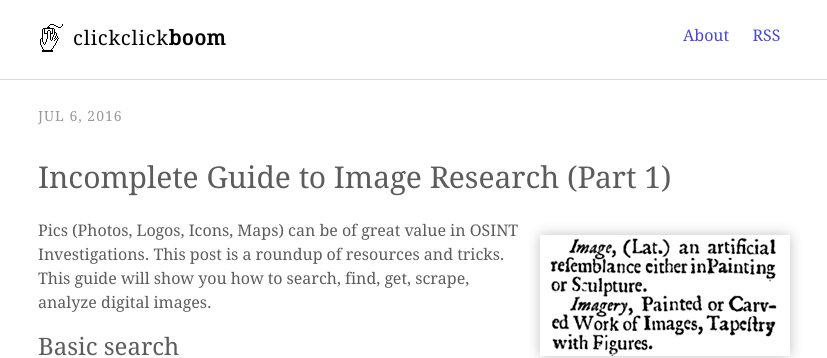
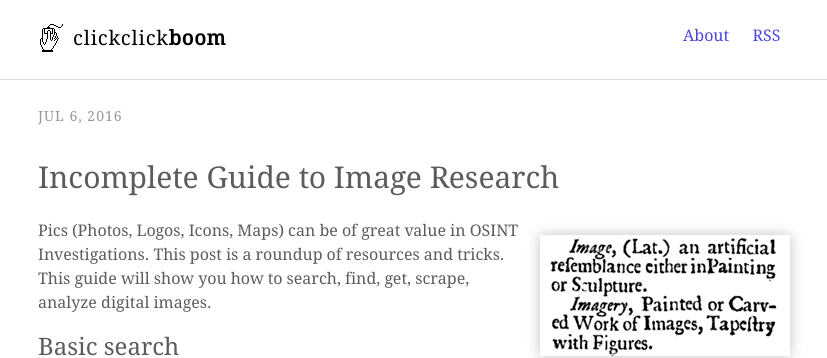
Before and after one commit to mrpnkt/mrpnkt.github.io, a Jekyll site: the page built from _posts/2016-07-06-incomplete-guide-to-image-research.md, in a window 1280 px wide and 900 px high. Shown: the top 358 px of the window, without its empty margins (226-1053 px from the left). Built offline with Jekyll 4.4.1, drawn with Linux system fonts in a browser that asks for light colours.

Commit message:
Update 2016-07-06-incomplete-guide-to-image-research.md

```diff
--- a/_posts/2016-07-06-incomplete-guide-to-image-research.md
+++ b/_posts/2016-07-06-incomplete-guide-to-image-research.md
@@ -1,7 +1,11 @@
 ---
-title: Incomplete Guide to Image Research (Part 1)
+title: Incomplete Guide to Image Research
 date: '2016-07-06 05:40:00'
 layout: post
+tags:
+  - osint
+  - research
+  - guide
 ---
 <img src="{{ site.baseurl }}/forestryio/images/Image_in_Glossographia.png" style="float:right; margin-left: 10px;" />Pics (Photos, Logos, Icons, Maps) can be of great value in OSINT Investigations. This post is a roundup of resources and tricks. This guide will show you how to search, find, get, scrape, analyze digital images.
 
```
